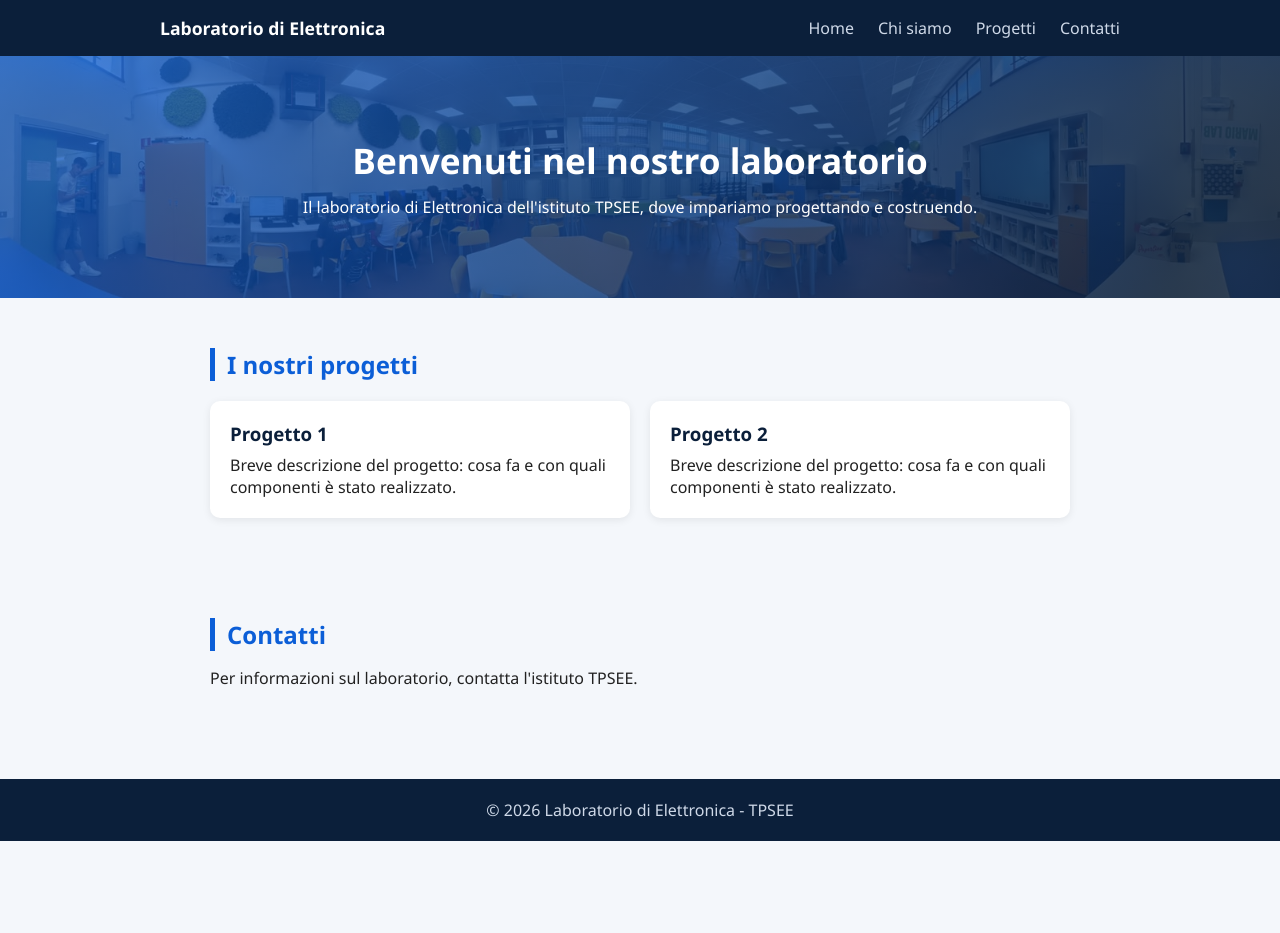
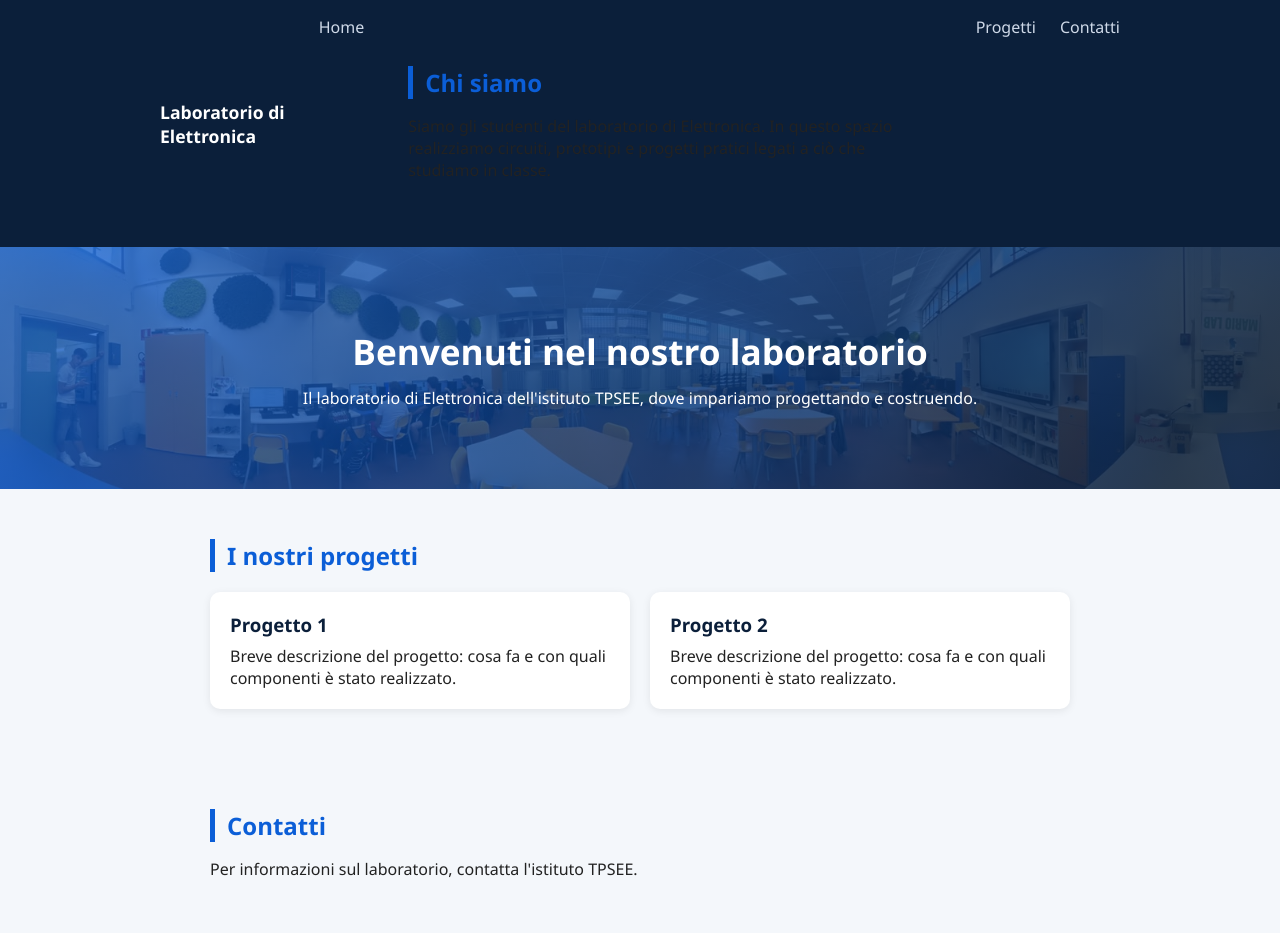
Before and after one commit to mohamedwaelabdelhafizfadlawadalla-cell/laboratorio-di-scuola-, a plain HTML site: page index.html in a window 1280 px wide. Shown: the top 933 px of the page. Before the commit the page ends 841 px from the top, so only its background shows below. Drawn offline with Linux system fonts and the light colour scheme.

Commit message:
Add 'Chi siamo' section to index.html
Added a new section 'Chi siamo' with a description of the electronics lab.

```diff
--- a/index.html
+++ b/index.html
@@ -13,7 +13,10 @@
       <div class="logo">Laboratorio di Elettronica</div>
       <ul>
         <li><a href="#home">Home</a></li>
-        <li><a href="#chi-siamo">Chi siamo</a></li>
+         <section id="chi-siamo" class="section">
+    <h2>Chi siamo</h2>
+    <p>Siamo gli studenti del laboratorio di Elettronica. In questo spazio realizziamo circuiti, prototipi e progetti pratici legati a ciò che studiamo in classe.</p>
+  </section>
         <li><a href="#progetti">Progetti</a></li>
         <li><a href="#contatti">Contatti</a></li>
       </ul>
```
